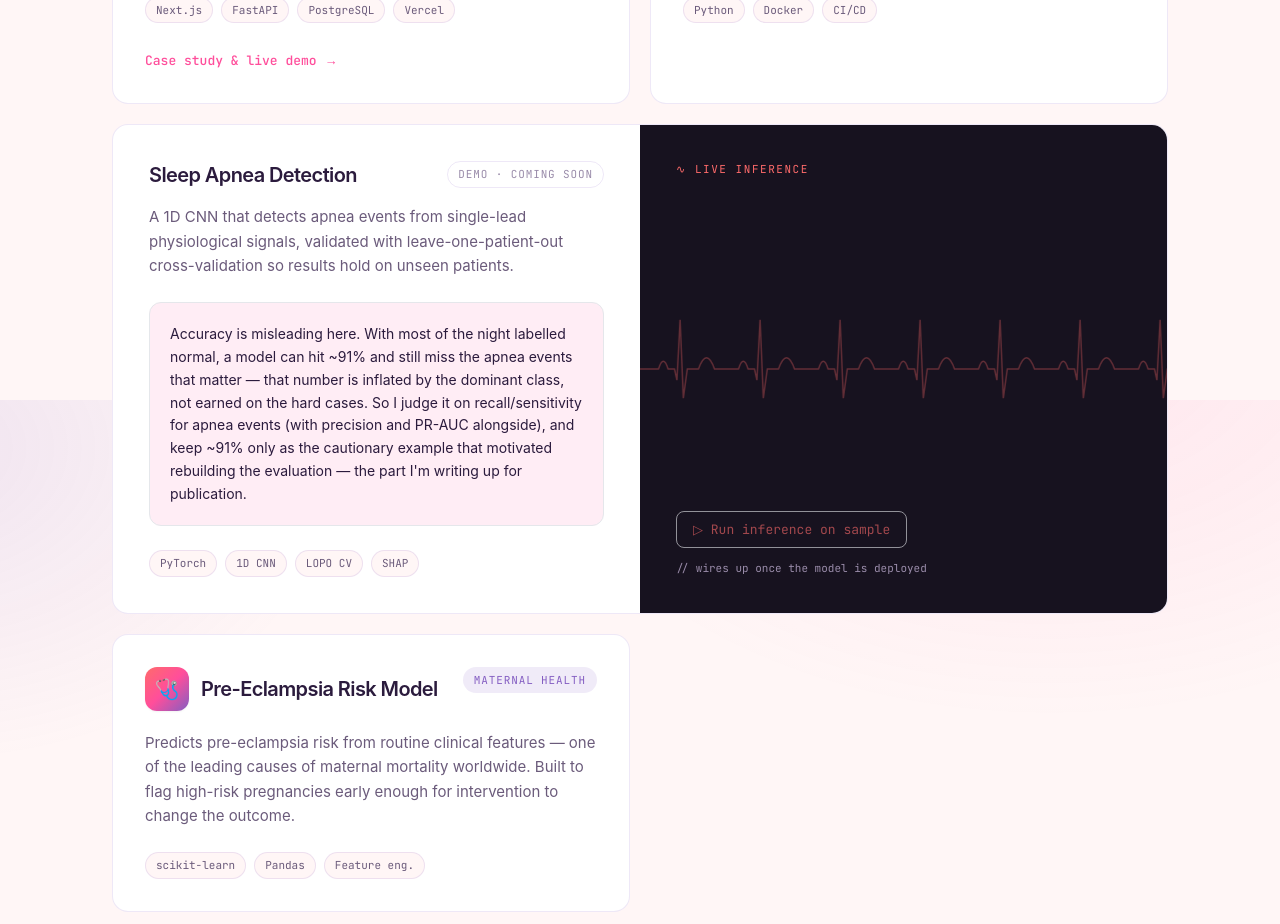
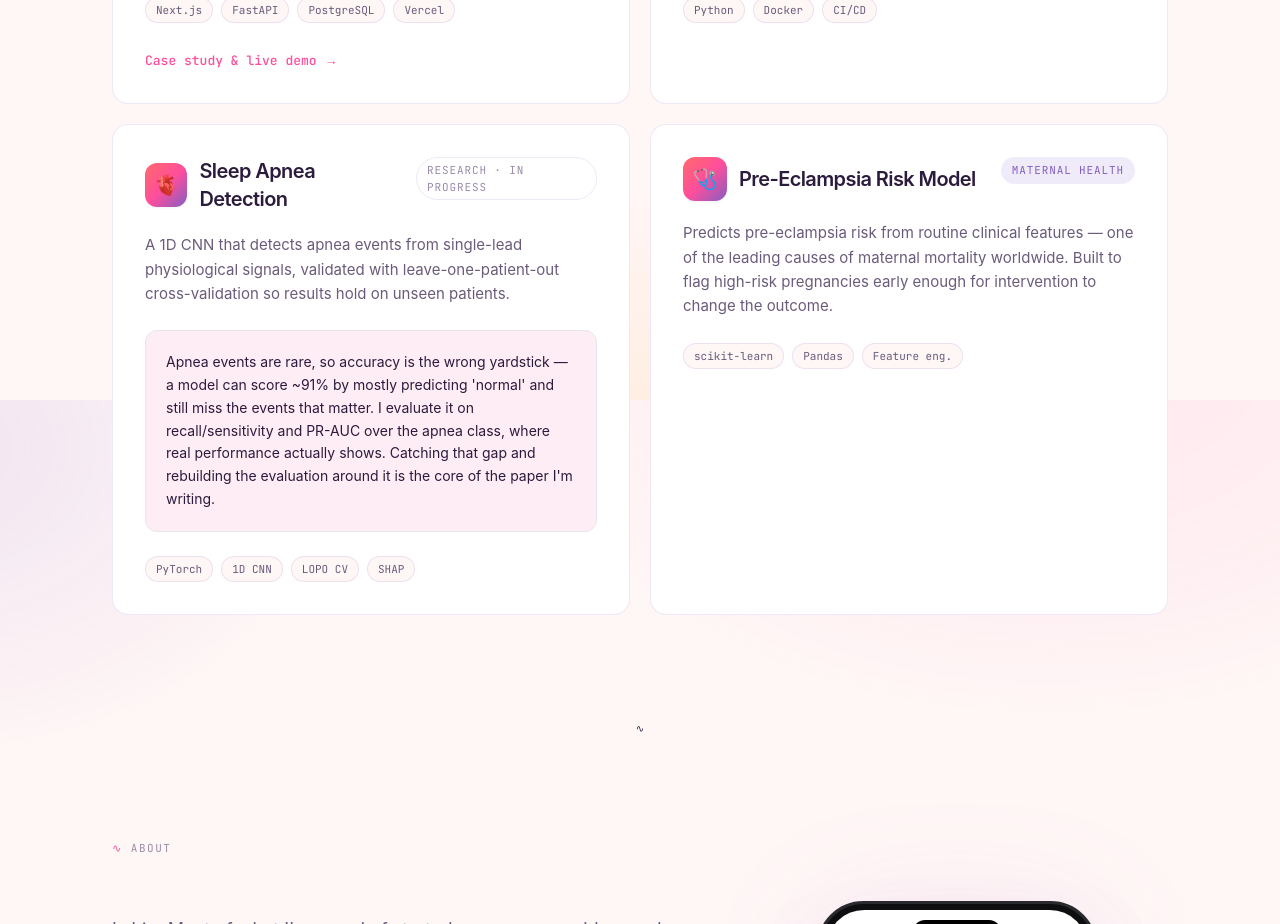
Before and after one commit to PranavShukla2/Portfolio, a Next.js app: page / in a window 1280 px wide. Shown: the part 2000-2924 px from the top of the page. Built offline with nearby package versions, Linux system fonts and the light colour scheme.

Commit message:
Convert sleep apnea to standard card

```diff
--- a/app/page.tsx
+++ b/app/page.tsx
@@ -6,7 +6,6 @@ import Notebook from "@/components/Notebook";
 import Section from "@/components/Section";
 import Reveal from "@/components/Reveal";
 import ProjectCard from "@/components/ProjectCard";
-import FeatureCard from "@/components/FeatureCard";
 import { PROJECTS_BY_ID } from "@/lib/projects";
 
 const STACK = [
@@ -65,8 +64,8 @@ export default function Home() {
           <Reveal delay={0.05}>
             <ProjectCard project={PROJECTS_BY_ID["mlops"]} />
           </Reveal>
-          <Reveal className="md:col-span-2">
-            <FeatureCard />
+          <Reveal delay={0.05}>
+            <ProjectCard project={PROJECTS_BY_ID["sleep-apnea"]} />
           </Reveal>
           <Reveal>
             <ProjectCard project={PROJECTS_BY_ID["pre-eclampsia"]} />
--- a/components/FeatureCard.tsx
+++ /dev/null
@@ -1,109 +0,0 @@
-import Badge from "./Badge";
-import Chip from "./Chip";
-import { buildEcgPath } from "@/lib/signal";
-
-const ECG_W = 600;
-const ECG_H = 120;
-// The biosignal ECG trace lives here, where single-lead physiology belongs.
-// Two tiled copies side by side let the trace drift seamlessly.
-const ECG_PATH = buildEcgPath(ECG_W, ECG_H, 7);
-
-const CHIPS = ["PyTorch", "1D CNN", "LOPO CV", "SHAP"];
-
-/**
- * Featured, full-width Sleep Apnea Detection card: info on the left, a dark
- * "live inference" demo panel on the right (stacks under on mobile).
- * The demo's dormant/disabled state is intentional.
- */
-export default function FeatureCard() {
-  return (
-    <article className="overflow-hidden rounded-2xl border border-line bg-surface">
-      <div className="grid grid-cols-1 lg:grid-cols-2">
-        {/* ── Info ── */}
-        <div className="flex flex-col p-7 sm:p-9">
-          <div className="mb-4 flex items-start justify-between gap-4">
-            <h3 className="text-xl font-semibold tracking-tightest text-ink">
-              Sleep Apnea Detection
-            </h3>
-            <Badge label="Demo · coming soon" variant="muted" />
-          </div>
-
-          <p className="text-[15px] leading-relaxed text-ink-2">
-            A 1D CNN that detects apnea events from single-lead physiological
-            signals, validated with leave-one-patient-out cross-validation so
-            results hold on unseen patients.
-          </p>
-
-          {/* accuracy-paradox callout */}
-          <div className="mt-6 rounded-xl border border-accent/15 bg-accent-wash p-5">
-            <p className="text-[14px] leading-relaxed text-ink">
-              Accuracy is misleading here. With most of the night labelled
-              normal, a model can hit ~91% and still miss the apnea events that
-              matter — that number is inflated by the dominant class, not earned
-              on the hard cases. So I judge it on recall/sensitivity for apnea
-              events (with precision and PR-AUC alongside), and keep ~91% only as
-              the cautionary example that motivated rebuilding the evaluation —
-              the part I&apos;m writing up for publication.
-            </p>
-            {/* TODO confirm the ~91% figure */}
-          </div>
-
-          <div className="mt-6 flex flex-wrap gap-2">
-            {CHIPS.map((chip) => (
-              <Chip key={chip}>{chip}</Chip>
-            ))}
-          </div>
-        </div>
-
-        {/* ── Dark "live inference" demo panel ── */}
-        <div className="relative flex min-h-[280px] flex-col justify-between overflow-hidden bg-term p-7 sm:p-9">
-          <span className="font-mono text-[11px] uppercase tracking-[0.14em] text-accent-bright">
-            ∿ live inference
-          </span>
-
-          {/* faint single-lead ECG trace, drifting */}
-          <div
-            className="pointer-events-none absolute inset-x-0 top-1/2 -translate-y-1/2 overflow-hidden opacity-60"
-            aria-hidden
-          >
-            <svg
-              viewBox={`0 0 ${ECG_W} ${ECG_H}`}
-              preserveAspectRatio="xMidYMid meet"
-              className="h-28 w-[200%] animate-osc"
-            >
-              <path
-                d={ECG_PATH}
-                fill="none"
-                stroke="var(--accent-bright)"
-                strokeWidth={1.6}
-                opacity={0.55}
-              />
-              <path
-                d={ECG_PATH}
-                transform={`translate(${ECG_W} 0)`}
-                fill="none"
-                stroke="var(--accent-bright)"
-                strokeWidth={1.6}
-                opacity={0.55}
-              />
-            </svg>
-          </div>
-
-          <div className="relative flex flex-col gap-3">
-            <button
-              type="button"
-              disabled
-              aria-disabled
-              className="inline-flex w-fit cursor-not-allowed items-center gap-2 rounded-lg border border-accent/40 px-4 py-2 font-mono text-[13px] text-accent-bright opacity-60"
-            >
-              ▷ Run inference on sample
-            </button>
-            <p className="font-mono text-[11px] text-ink-3">
-              // wires up once the model is deployed
-            </p>
-          </div>
-        </div>
-      </div>
-    </article>
-  );
-}
--- a/components/ProjectCard.tsx
+++ b/components/ProjectCard.tsx
@@ -35,6 +35,12 @@ export default function ProjectCard({ project }: { project: ProjectData }) {
 
       <p className="text-[15px] leading-relaxed text-ink-2">{project.description}</p>
 
+      {project.callout && (
+        <div className="mt-6 rounded-xl border border-accent/15 bg-accent-wash p-5">
+          <p className="text-[14px] leading-relaxed text-ink">{project.callout}</p>
+        </div>
+      )}
+
       <div className="mt-6 flex flex-wrap gap-2">
         {project.chips.map((chip) => (
           <Chip key={chip}>{chip}</Chip>
--- a/lib/projects.ts
+++ b/lib/projects.ts
@@ -45,10 +45,9 @@ export const PROJECTS: ProjectData[] = [
     description:
       "A 1D CNN that detects apnea events from single-lead physiological signals, validated with leave-one-patient-out cross-validation so results hold on unseen patients.",
     chips: ["PyTorch", "1D CNN", "LOPO CV", "SHAP"],
-    badge: { label: "Demo · coming soon", variant: "muted" },
+    badge: { label: "Research · in progress", variant: "muted" },
     callout:
-      "Accuracy is misleading here. With most of the night labelled normal, a model can hit ~91% and still miss the apnea events that matter — that number is inflated by the dominant class, not earned on the hard cases. So I judge it on recall/sensitivity for apnea events (with precision and PR-AUC alongside), and keep ~91% only as the cautionary example that motivated rebuilding the evaluation — the part I'm writing up for publication.",
-    featured: true,
+      "Apnea events are rare, so accuracy is the wrong yardstick — a model can score ~91% by mostly predicting 'normal' and still miss the events that matter. I evaluate it on recall/sensitivity and PR-AUC over the apnea class, where real performance actually shows. Catching that gap and rebuilding the evaluation around it is the core of the paper I'm writing.",
   },
   {
     id: "pre-eclampsia",
```
